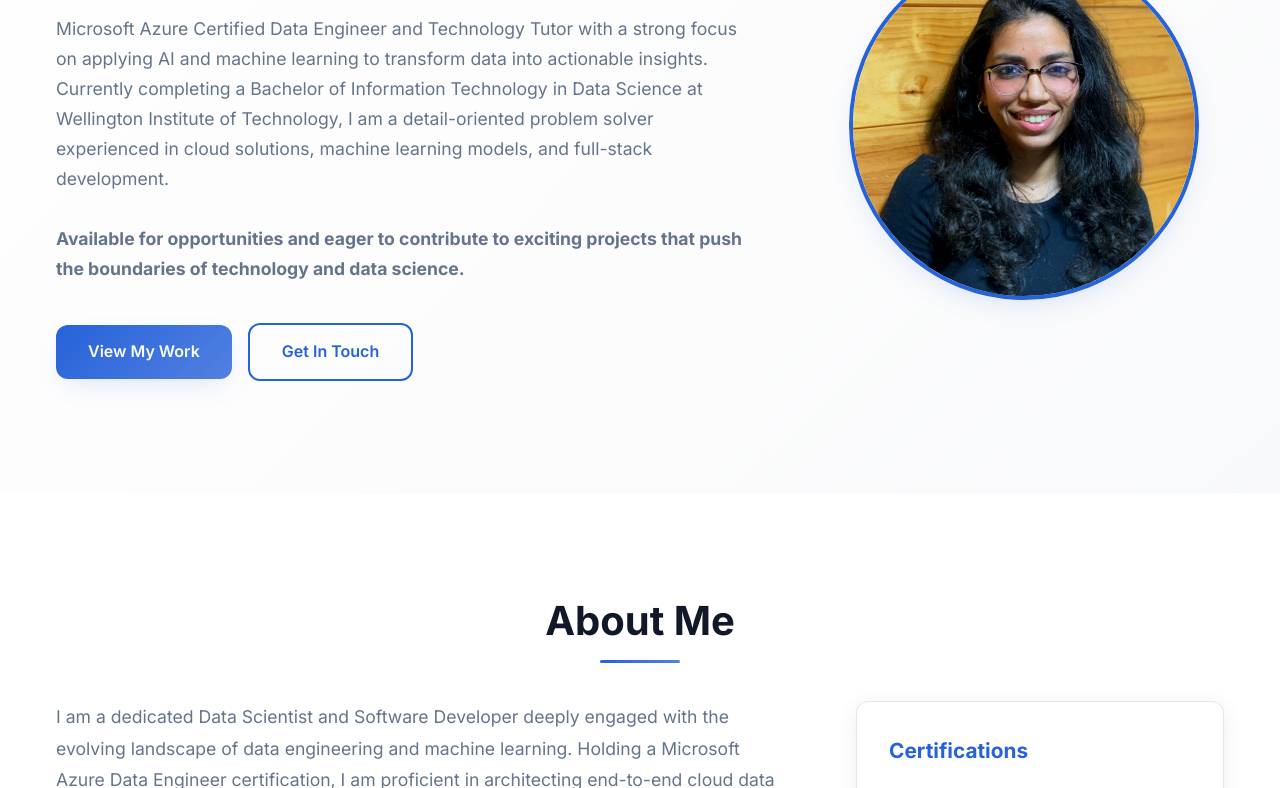
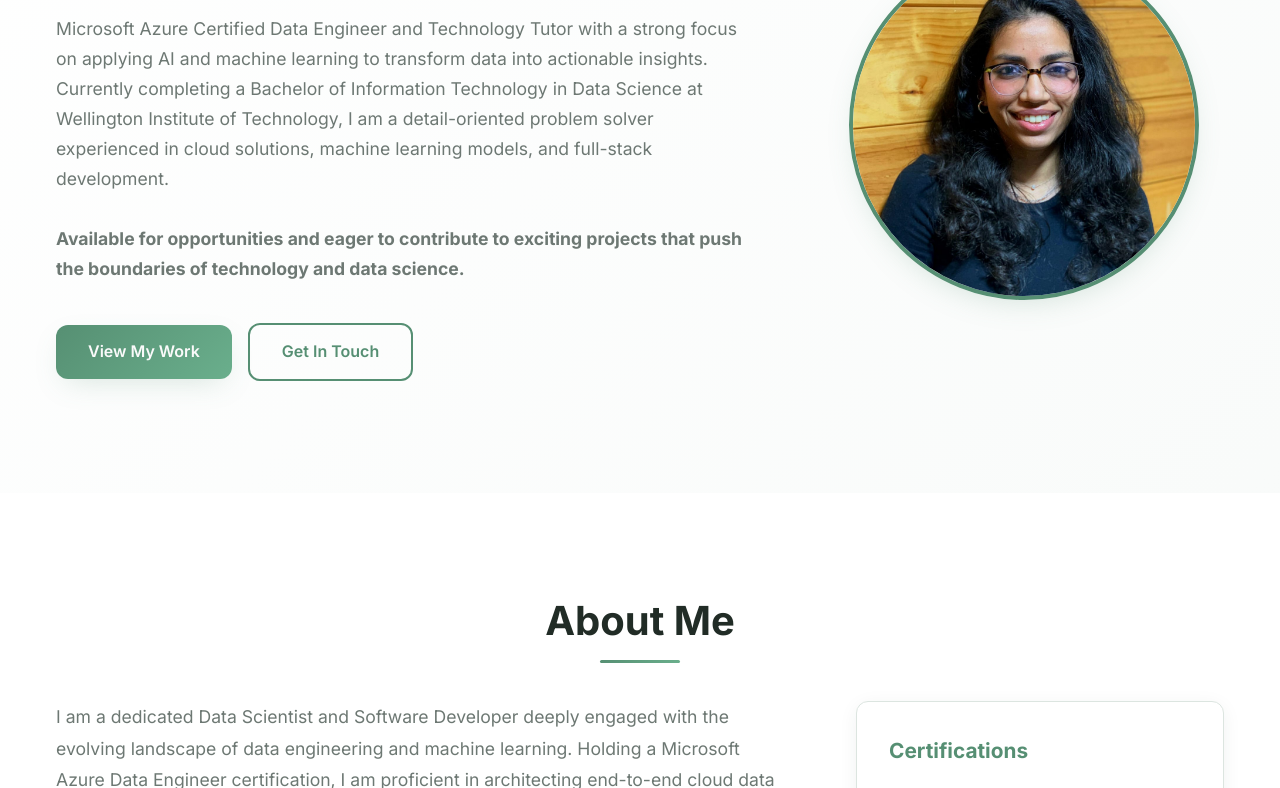
Before and after one commit to adyasinha-WIT/adyasinha-WIT.github.io, a plain HTML site: page index.html in a window 1280 px wide. Shown: the part 307-1095 px from the top of the page. Drawn offline with Linux system fonts and the light colour scheme.

Commit message:
updatiing styling

```diff
--- a/styles.css
+++ b/styles.css
@@ -1,40 +1,40 @@
 /* Enhanced CSS Variables */
 :root {
-    /* Primary Brand Colors */
-    --primary: 220 70% 50%;
-    --primary-foreground: 220 10% 98%;
-    --primary-hover: 220 70% 45%;
+    /* Primary Brand Colors - Sage Green Theme */
+    --primary: 150 25% 45%;
+    --primary-foreground: 0 0% 98%;
+    --primary-hover: 150 30% 40%;
 
     /* Secondary Colors */
-    --secondary: 210 40% 96.1%;
-    --secondary-foreground: 222.2 47.4% 11.2%;
+    --secondary: 150 15% 94%;
+    --secondary-foreground: 150 25% 15%;
 
     /* Accent Colors */
-    --accent: 210 40% 96.1%;
-    --accent-foreground: 222.2 47.4% 11.2%;
+    --accent: 150 20% 90%;
+    --accent-foreground: 150 25% 20%;
 
     /* Status Colors */
     --destructive: 0 84.2% 60.2%;
-    --destructive-foreground: 210 40% 98%;
-    --muted: 210 40% 96.1%;
-    --muted-foreground: 215.4 16.3% 46.9%;
+    --destructive-foreground: 0 0% 98%;
+    --muted: 150 10% 95%;
+    --muted-foreground: 150 5% 45%;
 
     /* UI Elements */
-    --border: 214.3 31.8% 91.4%;
-    --input: 214.3 31.8% 91.4%;
-    --ring: 220 70% 50%;
+    --border: 150 15% 88%;
+    --input: 150 15% 88%;
+    --ring: 150 25% 45%;
     --background: 0 0% 100%;
-    --foreground: 220.9 39.3% 11%;
+    --foreground: 150 15% 15%;
     --card: 0 0% 100%;
-    --card-foreground: 220.9 39.3% 11%;
+    --card-foreground: 150 15% 15%;
     --popover: 0 0% 100%;
-    --popover-foreground: 220.9 39.3% 11%;
+    --popover-foreground: 150 15% 15%;
 
     /* Enhanced Design Tokens */
-    --gradient-primary: linear-gradient(135deg, hsl(var(--primary)), hsl(220 70% 60%));
-    --gradient-hero: linear-gradient(135deg, hsl(var(--background)), hsl(220 20% 98%));
-    --shadow-elegant: 0 10px 30px -10px hsl(var(--primary) / 0.2);
-    --shadow-card: 0 4px 20px -2px hsl(220 20% 20% / 0.1);
+    --gradient-primary: linear-gradient(135deg, hsl(var(--primary)), hsl(150 30% 55%));
+    --gradient-hero: linear-gradient(135deg, hsl(var(--background)), hsl(150 20% 98%));
+    --shadow-elegant: 0 10px 30px -10px hsl(var(--primary) / 0.25);
+    --shadow-card: 0 4px 20px -2px hsl(150 15% 20% / 0.08);
     --transition-smooth: all 0.3s cubic-bezier(0.4, 0, 0.2, 1);
     --border-radius: 0.75rem;
 }
```
